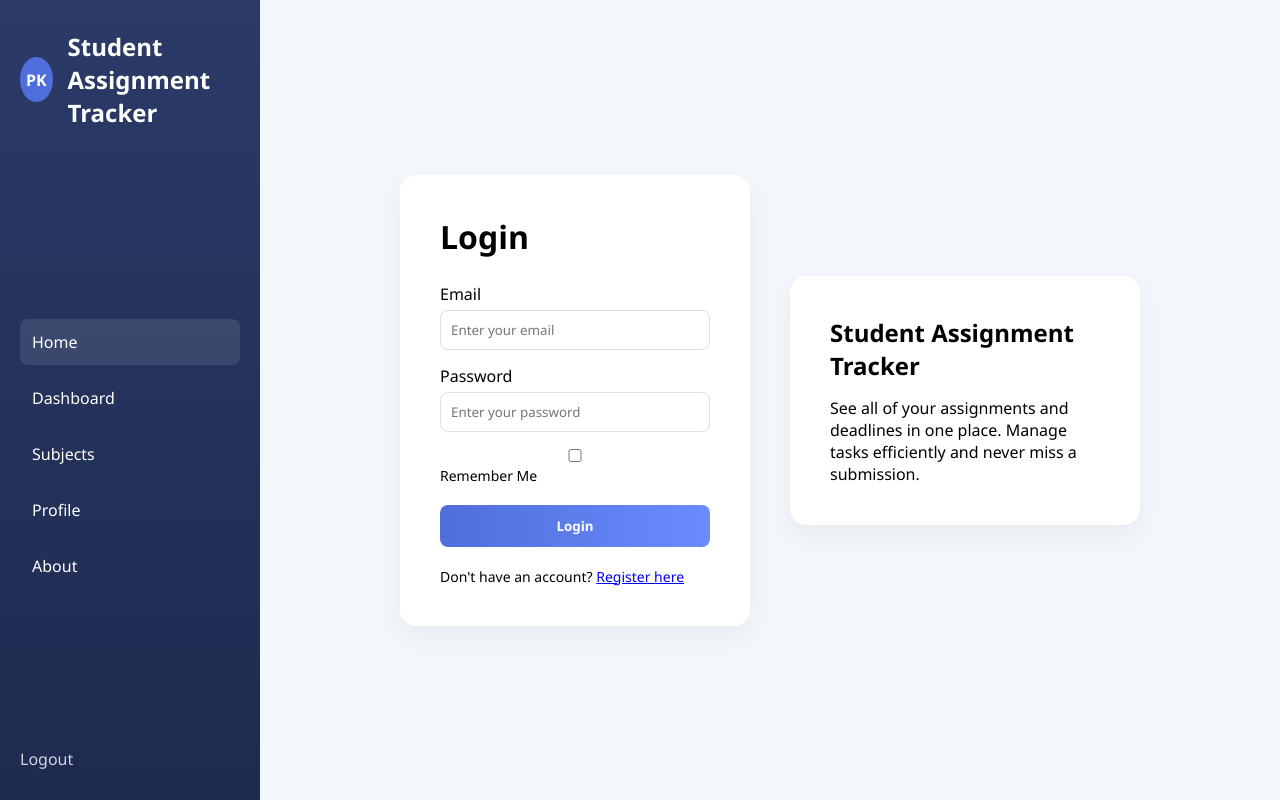
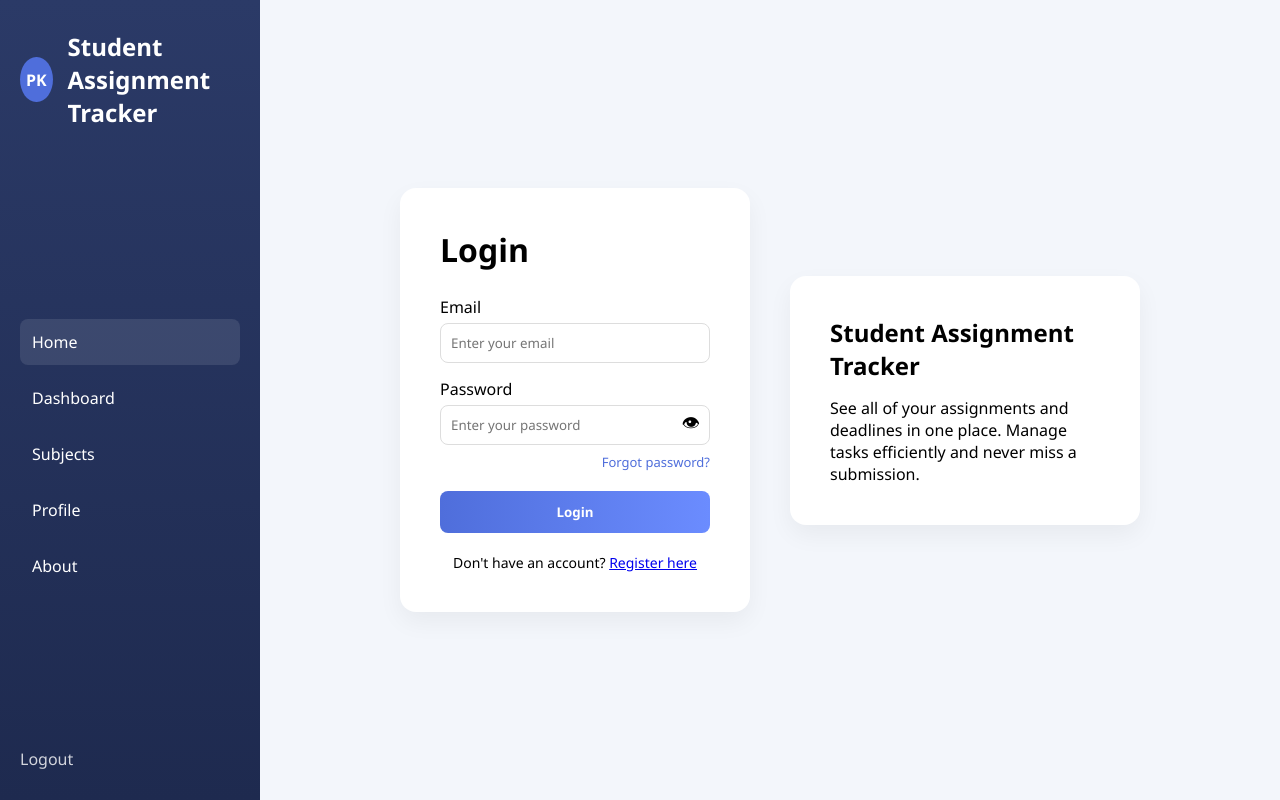
Before and after one commit to Praewa-Japan1350/WEB, a Flask app: page / in a window 1280 px wide. Run offline with Flask 3, Linux system fonts and the light colour scheme.

Commit message:
feat: add forgot password link and show/hide password toggle

```diff
--- a/static/style.css
+++ b/static/style.css
@@ -128,6 +128,7 @@ body {
 .register {
     margin-top: 20px;
     font-size: 14px;
+    text-align: center;
 }
 
 .info-card h2 {
@@ -139,3 +140,44 @@ body {
     margin-bottom: 15px;
     font-size: 14px;
 }
+
+.checkbox-label {
+    display: flex;
+    align-items: center;
+    gap: 8px;
+    cursor: pointer;
+    font-size: 14px;
+}
+
+.password-wrapper {
+    position: relative;
+}
+
+.password-wrapper input {
+    width: 100%;
+    padding-right: 40px;
+}
+
+.toggle-password {
+    position: absolute;
+    right: 10px;
+    top: 50%;
+    transform: translateY(-50%);
+    cursor: pointer;
+    font-size: 18px;
+}
+
+.forgot {
+    text-align: right;
+    margin-top: 8px;
+    font-size: 13px;
+}
+
+.forgot a {
+    text-decoration: none;
+    color: #4f6edb;
+}
+
+.forgot a:hover {
+    text-decoration: underline;
+}
--- a/templates/login.html
+++ b/templates/login.html
@@ -10,11 +10,14 @@
             <input type="email" name="email" placeholder="Enter your email" required>
 
             <label>Password</label>
-            <input type="password" name="password" placeholder="Enter your password" required>
+                <div class="password-wrapper">
+                    <input type="password" id="password" name="password" placeholder="Enter your password" required>
+                    <span class="toggle-password" onclick="togglePassword()">👁</span>
+                </div>
 
-            <div class="remember">
-                <input type="checkbox"> Remember Me
-            </div>
+<div class="forgot">
+    <a href="#">Forgot password?</a>
+</div>
 
             <button type="submit">Login</button>
         </form>
@@ -33,4 +36,14 @@
     </div>
 </div>
 
+<script>
+function togglePassword() {
+    const passwordInput = document.getElementById("password");
+    if (passwordInput.type === "password") {
+        passwordInput.type = "text";
+    } else {
+        passwordInput.type = "password";
+    }
+}
+</script>
 {% endblock %}
--- a/templates/register.html
+++ b/templates/register.html
@@ -25,10 +25,6 @@
             <label>Confirm Password</label>
             <input type="password" name="confirm_password" required>
 
-            <div class="remember">
-                <input type="checkbox" required> I agree to Terms & Conditions
-            </div>
-
             <button type="submit">Register</button>
         </form>
 
```
